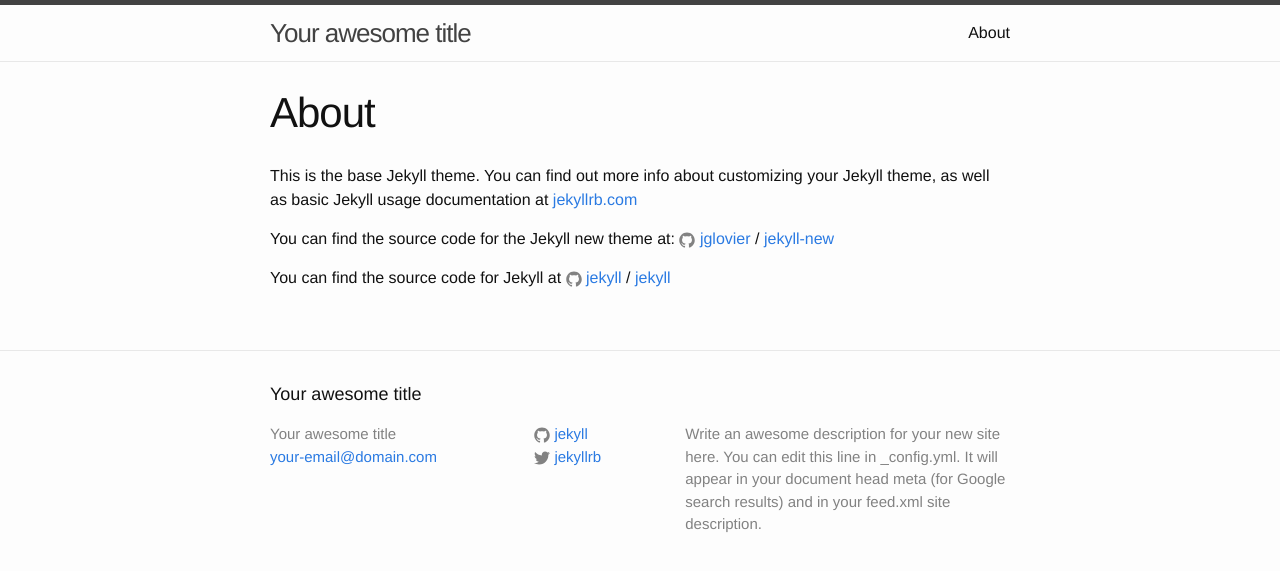
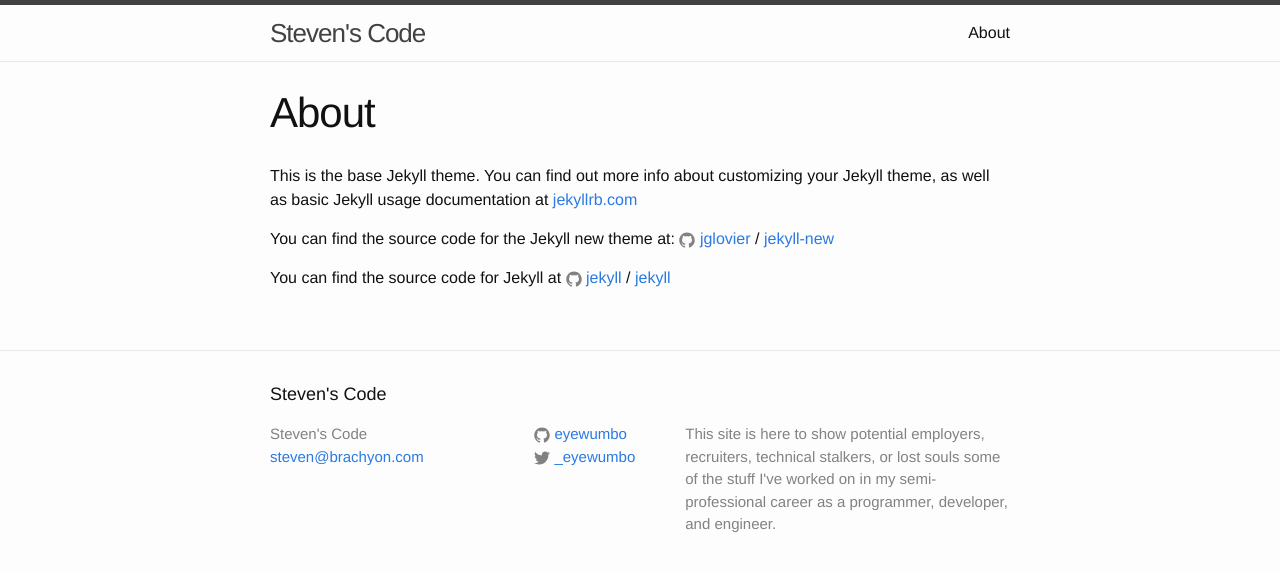
Before and after one commit to EyeWumbo/eyewumbo.github.io, a Jekyll site: the page built from about.md, in a window 1280 px wide. Shown: the top 571 px of the page. Built offline with Jekyll 4.4.1, drawn with Linux system fonts in a browser that asks for light colours.

```diff
--- a/_config.yml
+++ b/_config.yml
@@ -6,16 +6,14 @@
 # 'jekyll serve'. If you change this file, please restart the server process.
 
 # Site settings
-title: Your awesome title
-email: your-email@domain.com
-description: > # this means to ignore newlines until "baseurl:"
-  Write an awesome description for your new site here. You can edit this
-  line in _config.yml. It will appear in your document head meta (for
-  Google search results) and in your feed.xml site description.
+title: Steven's Code
+email: steven@brachyon.com
+description: >
+  This site is here to show potential employers, recruiters, technical stalkers, or lost souls some of the stuff I've worked on in my semi-professional career as a programmer, developer, and engineer.
 baseurl: "" # the subpath of your site, e.g. /blog
 url: "http://yourdomain.com" # the base hostname & protocol for your site
-twitter_username: jekyllrb
-github_username:  jekyll
+twitter_username: _eyewumbo
+github_username:  eyewumbo
 
 # Build settings
 markdown: kramdown
```
Also changed, not shown: _posts/2014-01-03-the-device.markdown (added, +23 -0 lines), _posts/2014-04-25-5dev.markdown (added, +19 -0 lines), _posts/2015-02-28-google-battleships.markdown (added, +15 -0 lines), _posts/2015-11-22-ffe.markdown (added, +26 -0 lines), _posts/2016-03-28-welcome-to-jekyll.markdown (deleted, +0 -25 lines).
